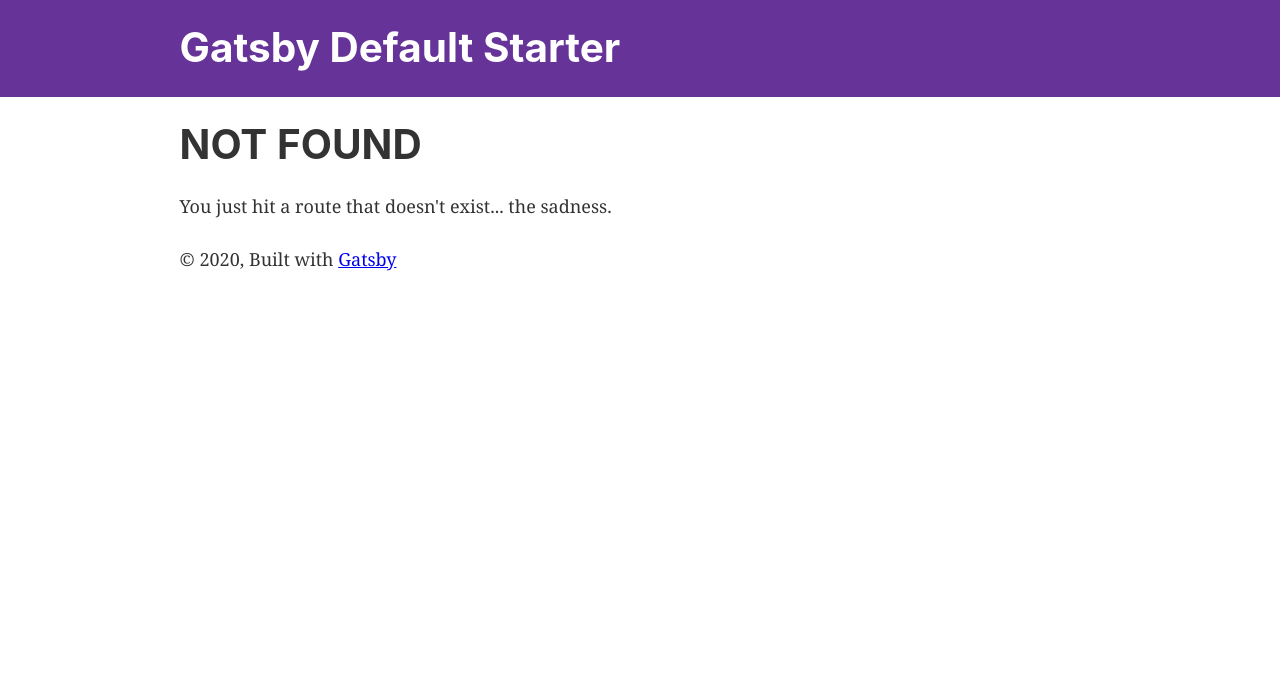
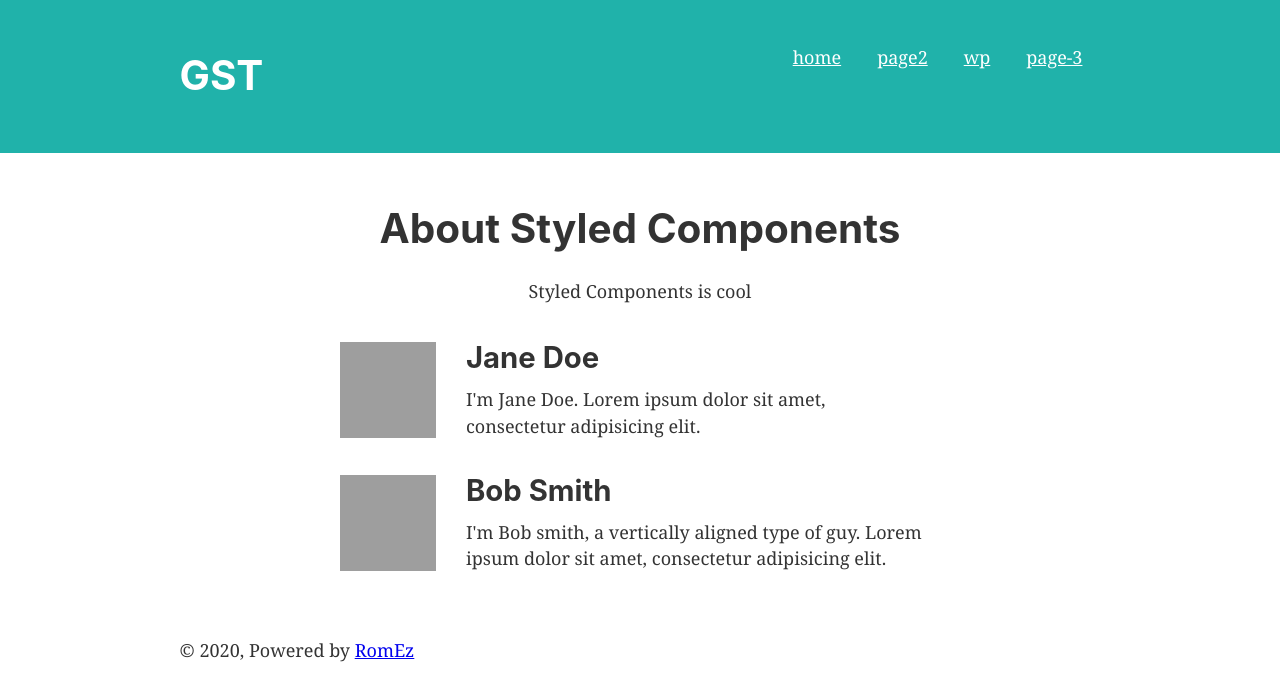
Before and after one commit to romezer/gatsby-netflify, a Gatsby site: page /page-3 in a window 1280 px wide. Before the commit this address had no page. Built offline with nearby package versions, Linux system fonts and the light colour scheme; Gatsby itself is replaced by a stand-in of ours; grey boxes are pictures that could not be loaded.

Commit message:
Added styled component

```diff
--- a/gatsby-config.js
+++ b/gatsby-config.js
@@ -1,8 +1,26 @@
 module.exports = {
   siteMetadata: {
-    title: `Gatsby Default Starter`,
+    title: `GST`,
     description: `Kick off your next, great Gatsby project with this default starter. This barebones starter ships with the main Gatsby configuration files you might need.`,
-    author: `@gatsbyjs`,
+    author: `@RomEz`,
+    menuLinks:[
+      {
+        name:'home',
+        link:'/'
+        },
+        {
+        name:'page2',
+        link:'/page-2'
+        },
+        {
+          name: 'wp',
+          link: '/wp'
+        },
+        {
+          name: 'page-3',
+          link: '/page-3'
+        }
+      ]
   },
   plugins: [
     `gatsby-plugin-react-helmet`,
@@ -13,6 +31,7 @@ module.exports = {
         path: `${__dirname}/src/images`,
       },
     },
+    `gatsby-plugin-styled-components`,
     `gatsby-transformer-sharp`,
     `gatsby-plugin-sharp`,
     {
@@ -30,5 +49,18 @@ module.exports = {
     // this (optional) plugin enables Progressive Web App + Offline functionality
     // To learn more, visit: https://gatsby.dev/offline
     // `gatsby-plugin-offline`,
+    {
+      resolve: `gatsby-source-wordpress`,
+      options: {
+        // your WordPress source
+        baseUrl: `demo.wp-api.org`,
+        protocol: `https`,
+        // is it hosted on wordpress.com, or self-hosted?
+        hostingWPCOM: false,
+        // does your site use the Advanced Custom Fields Plugin?
+        useACF: false
+      }
+    }
+
   ],
 }
--- a/package.json
+++ b/package.json
@@ -5,18 +5,22 @@
   "version": "0.1.0",
   "author": "Kyle Mathews <mathews.kyle@gmail.com>",
   "dependencies": {
+    "babel-plugin-styled-components": "^1.10.7",
     "gatsby": "^2.19.45",
     "gatsby-image": "^2.2.44",
     "gatsby-plugin-manifest": "^2.2.48",
     "gatsby-plugin-offline": "^3.0.41",
     "gatsby-plugin-react-helmet": "^3.1.24",
     "gatsby-plugin-sharp": "^2.4.13",
+    "gatsby-plugin-styled-components": "^3.2.1",
     "gatsby-source-filesystem": "^2.1.56",
+    "gatsby-source-wordpress": "^3.2.3",
     "gatsby-transformer-sharp": "^2.3.19",
     "prop-types": "^15.7.2",
     "react": "^16.12.0",
     "react-dom": "^16.12.0",
-    "react-helmet": "^5.2.1"
+    "react-helmet": "^5.2.1",
+    "styled-components": "^5.1.0"
   },
   "devDependencies": {
     "prettier": "^1.19.1"
--- a/src/components/header.js
+++ b/src/components/header.js
@@ -2,31 +2,53 @@ import { Link } from "gatsby"
 import PropTypes from "prop-types"
 import React from "react"
 
-const Header = ({ siteTitle }) => (
+const Header = ({ siteTitle, menuLinks }) => (
   <header
     style={{
-      background: `rebeccapurple`,
+      background: `lightseagreen`,
       marginBottom: `1.45rem`,
     }}
   >
     <div
       style={{
-        margin: `0 auto`,
+        margin: "0 auto",
         maxWidth: 960,
-        padding: `1.45rem 1.0875rem`,
+        padding: "1.45rem 1.0875rem",
+        display: "flex",
+        justifyItems: "space-between",
+        alignItems: "center",
       }}
     >
-      <h1 style={{ margin: 0 }}>
+       <h1 style={{ margin: 0, flex: 1 }}>
           <Link
             to="/"
             style={{
-            color: `white`,
-            textDecoration: `none`,
+              color: "white",
+              textDecoration: "none",
             }}
           >
             {siteTitle}
           </Link>
         </h1>
+      <div>
+          <nav>
+            <ul style={{ display: "flex", flex: 1 }}>
+              {menuLinks.map(link => (
+                <li
+                  key={link.name}
+                  style={{
+                    listStyleType: `none`,
+                    padding: `1rem`,
+                  }}
+                >
+                  <Link style={{ color: `white` }} to={link.link}>
+                    {link.name}
+                  </Link>
+                </li>
+              ))}
+            </ul>
+          </nav>
+        </div>
     </div>
   </header>
 )
--- a/src/components/layout.js
+++ b/src/components/layout.js
@@ -18,6 +18,10 @@ const Layout = ({ children }) => {
       site {
         siteMetadata {
           title
+          menuLinks {
+            name
+            link
+          }
         }
       }
     }
@@ -25,7 +29,8 @@ const Layout = ({ children }) => {
 
   return (
     <>
-      <Header siteTitle={data.site.siteMetadata.title} />
+      {/* <Header siteTitle={data.site.siteMetadata.title} /> */}
+      <Header menuLinks={data.site.siteMetadata.menuLinks} siteTitle={data.site.siteMetadata.title} />
       <div
         style={{
           margin: `0 auto`,
@@ -35,9 +40,9 @@ const Layout = ({ children }) => {
       >
         <main>{children}</main>
         <footer>
-          © {new Date().getFullYear()}, Built with
+          © {new Date().getFullYear()}, Powered by
           {` `}
-          <a href="https://www.gatsbyjs.org">Gatsby</a>
+          <a href="/">RomEz</a>
         </footer>
       </div>
     </>
--- a/src/pages/index.js
+++ b/src/pages/index.js
@@ -14,8 +14,12 @@ const IndexPage = () => (
     <div style={{ maxWidth: `300px`, marginBottom: `1.45rem` }}>
       <Image />
     </div>
+    <Link to="/wp/">Go to wp</Link>
+    <br></br>
     <Link to="/page-2/">Go to page 2</Link>
   </Layout>
+
+
 )
 
 export default IndexPage
--- /dev/null
+++ b/src/pages/page-3.js
@@ -0,0 +1,74 @@
+import React from "react"
+import styled from "styled-components"
+
+import Layout from '../components/layout'
+
+const Container = styled.div`
+  margin: 3rem auto;
+  max-width: 600px;
+  display: flex;
+  flex-direction: column;
+  align-items: center;
+  justify-content: center;
+`
+
+const UserWrapper = styled.div`
+  display: flex;
+  align-items: center;
+  margin: 0 auto 12px auto;
+  &:last-child {
+    margin-bottom: 0;
+  }
+`
+
+const Avatar = styled.img`
+  flex: 0 0 96px;
+  width: 96px;
+  height: 96px;
+  margin: 0;
+`
+
+const Description = styled.div`
+  flex: 1;
+  margin-left: 18px;
+  padding: 12px;
+`
+
+const Username = styled.h2`
+  margin: 0 0 12px 0;
+  padding: 0;
+`
+
+const Excerpt = styled.p`
+  margin: 0;
+`
+
+const User = props => (
+  <UserWrapper>
+    <Avatar src={props.avatar} alt="" />
+    <Description>
+      <Username>{props.username}</Username>
+      <Excerpt>{props.excerpt}</Excerpt>
+    </Description>
+  </UserWrapper>
+)
+
+export default () => (
+<Layout>
+<Container>
+    <h1>About Styled Components</h1>
+    <p>Styled Components is cool</p>
+    <User
+      username="Jane Doe"
+      avatar="https://s3.amazonaws.com/uifaces/faces/twitter/adellecharles/128.jpg"
+      excerpt="I'm Jane Doe. Lorem ipsum dolor sit amet, consectetur adipisicing elit."
+    />
+    <User
+      username="Bob Smith"
+      avatar="https://s3.amazonaws.com/uifaces/faces/twitter/vladarbatov/128.jpg"
+      excerpt="I'm Bob smith, a vertically aligned type of guy. Lorem ipsum dolor sit amet, consectetur adipisicing elit."
+    />
+  </Container>
+</Layout>
+
+)
```
Also changed, not shown: gatsby-node.js (+72 -0 lines), src/pages/page-2.js (+4 -4 lines), src/pages/wp.js (added, +119 -0 lines), src/templates/page.js (added, +35 -0 lines), src/templates/post.js (added, +40 -0 lines), 1 other file. Lines whose indentation alone changed are shown as unchanged.
